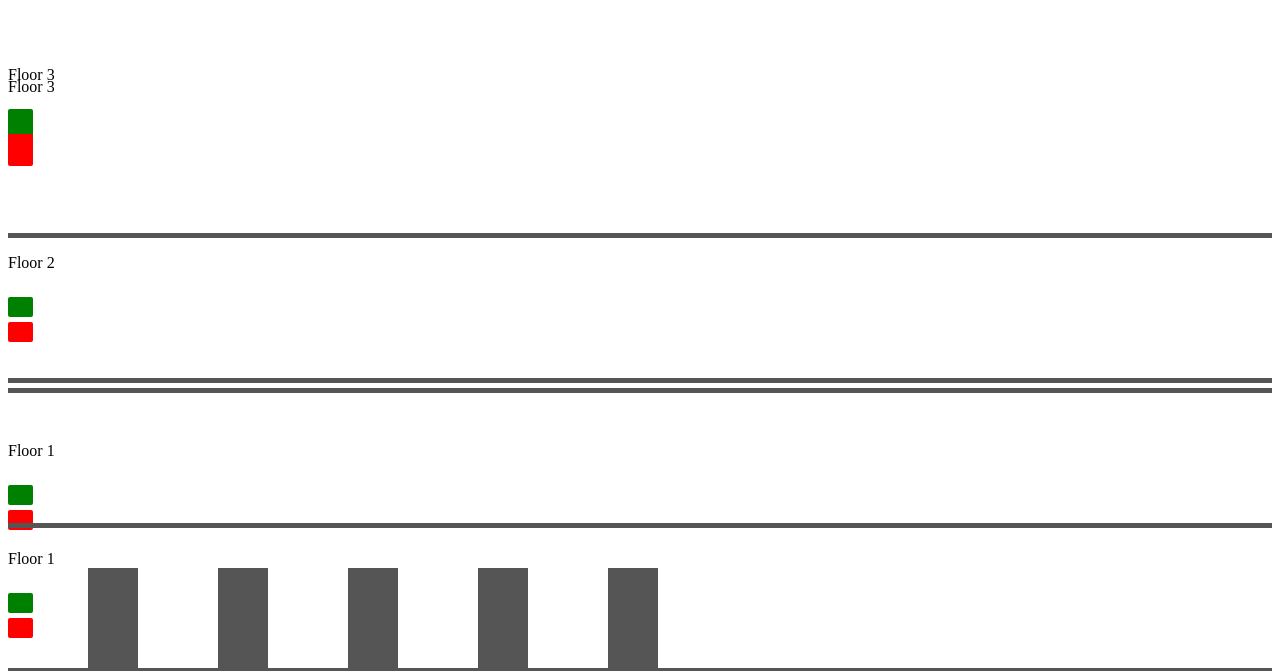
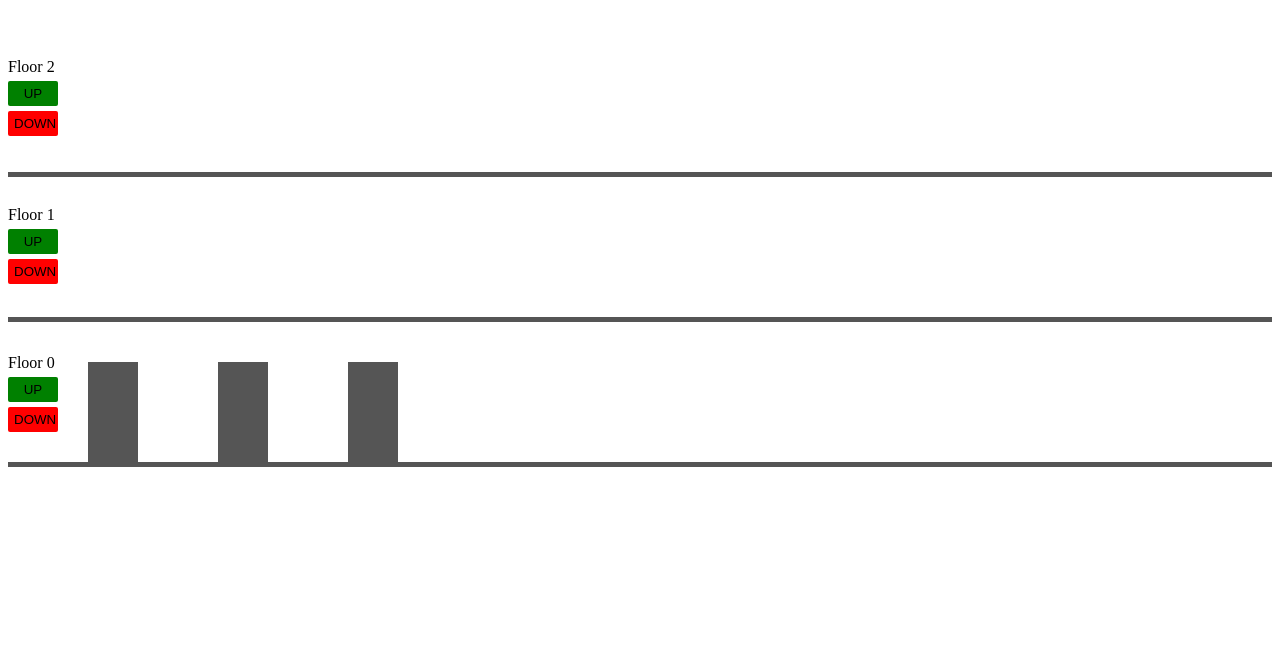
Before and after one commit to Vaibhav2711/lift, a plain HTML site: page index.html in a window 1280 px wide. Shown: the part 280-951 px from the top of the page. After the commit the page ends 800 px from the top, so only its background shows below. Drawn offline with Linux system fonts and the light colour scheme.

Commit message:
Add files via upload

```diff
--- a/index.html
+++ b/index.html
@@ -9,9 +9,9 @@
     <div id = "plan">
 	    <div id = "floorLevel">
 			<div class = "btns" id = "btnSet">
-				<div class = "level" id = "_level">Floor 1</div>
-				<button class = "up"></button>
-				<button class = "down"></button>
+				<div class = "level" id = "_level">Floor 0</div>
+				<button class = "up">UP</button>
+				<button class = "down">DOWN</button>
 			</div>
 		</div>
 		<div class = "sys" id = "set">
--- a/main.js
+++ b/main.js
@@ -10,7 +10,7 @@ const addLift = (numOfLifts = 2,numOfFloors = 3) =>{
         box.appendChild(newLift);
     }
 
-    for(let j = 1;j<numOfFloors;j++){
+    for(let j = 1;j<=numOfFloors;j++){
         const newFloor = document.createElement("div");
         newFloor.setAttribute("class","floor");
         let spacing = 150*j;
@@ -19,60 +19,33 @@ const addLift = (numOfLifts = 2,numOfFloors = 3) =>{
         newFloor.style.top = floorSpacing;
         const plan = document.getElementById("plan");
         plan.appendChild(newFloor);
-        const buttonLayout = document.createElement("div");
+    }
+
+	for(let z = 1;z<=numOfFloors;z++){
+		const buttonLayout = document.createElement("div");
         buttonLayout.setAttribute("class","btns");
         const levelNo = document.createElement("div");
         levelNo.setAttribute("class","level");
-        levelNo.innerHTML = "Floor "+j.toString();
+		console.log(z);
+        levelNo.innerHTML = "Floor "+(z).toString();
         const upButton = document.createElement("button");
         upButton.setAttribute("class","up");
+		upButton.innerHTML = "UP";
         const downButton = document.createElement("button");
         downButton.setAttribute("class","down");
+		downButton.innerHTML = "DOWN";
         buttonLayout.appendChild(levelNo);
         buttonLayout.appendChild(upButton);
         buttonLayout.appendChild(downButton);
-        let buttonSpacing = 450-(100*(j-1));
+        let buttonSpacing = 400-(70*(z-1));
         let layoutSpacing = buttonSpacing.toString()+"px";
+		console.log(layoutSpacing);
         buttonLayout.style.top = layoutSpacing;
         const plan1 = document.getElementById("floorLevel");
         //console.lo
         //plan1.appendChild(newFloor);
         plan1.insertBefore(buttonLayout,plan1.children[0]);
-    }
+	}
+};
 
-}
-
-addLift(5,4);
-
-
-//Add new floor
-
-
-//Add button
-
-
-//newfloor
-const newFloor1 = document.createElement("div");
-newFloor1.setAttribute("class","floor");
-newFloor1.style.top = "-300px";
-const plan2 = document.getElementById("plan");
-plan2.appendChild(newFloor1);
-
-//new button
-const buttonLayout1 = document.createElement("div");
-buttonLayout1.setAttribute("class","btns");
-const levelNo1 = document.createElement("div");
-levelNo1.setAttribute("class","level");
-levelNo1.innerHTML = "Floor 3";
-const upButton1 = document.createElement("button");
-upButton1.setAttribute("class","up");
-const downButton1 = document.createElement("button");
-downButton1.setAttribute("class","down");
-buttonLayout1.appendChild(levelNo1);
-buttonLayout1.appendChild(upButton1);
-buttonLayout1.appendChild(downButton1);
-buttonLayout1.style.top = "350px";
-const plan3 = document.getElementById("floorLevel");
-//console.lo
-//plan1.appendChild(newFloor);
-plan3.insertBefore(buttonLayout1,plan3.children[0]);
+addLift(3,2);
--- a/styles.css
+++ b/styles.css
@@ -31,8 +31,8 @@
 
 
 .up {
-  width: 25px;
-  height: 20px;
+  width: 50px;
+  height: 25px;
   margin-top: 25px;
   background-color: green;
   border: none;
@@ -41,8 +41,8 @@
 }
 
 .down {
-  width: 25px;
-  height: 20px;
+  width: 50px;
+  height: 25px;
   margin-top: 5px;
   background-color: red;
   border: none;
@@ -57,3 +57,7 @@
   position: relative;
   top: 0px;
 }
+
+.level{
+	margin-bottom: -20px;
+}
```
